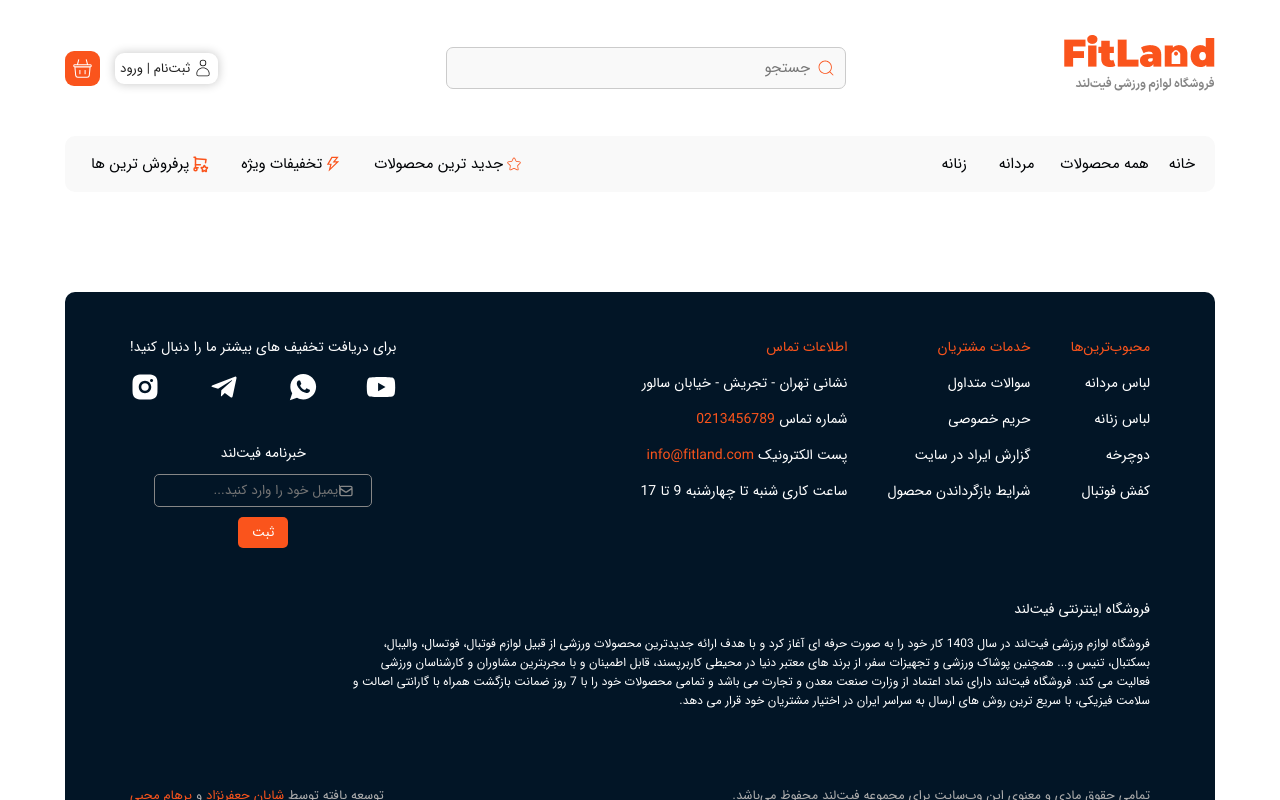
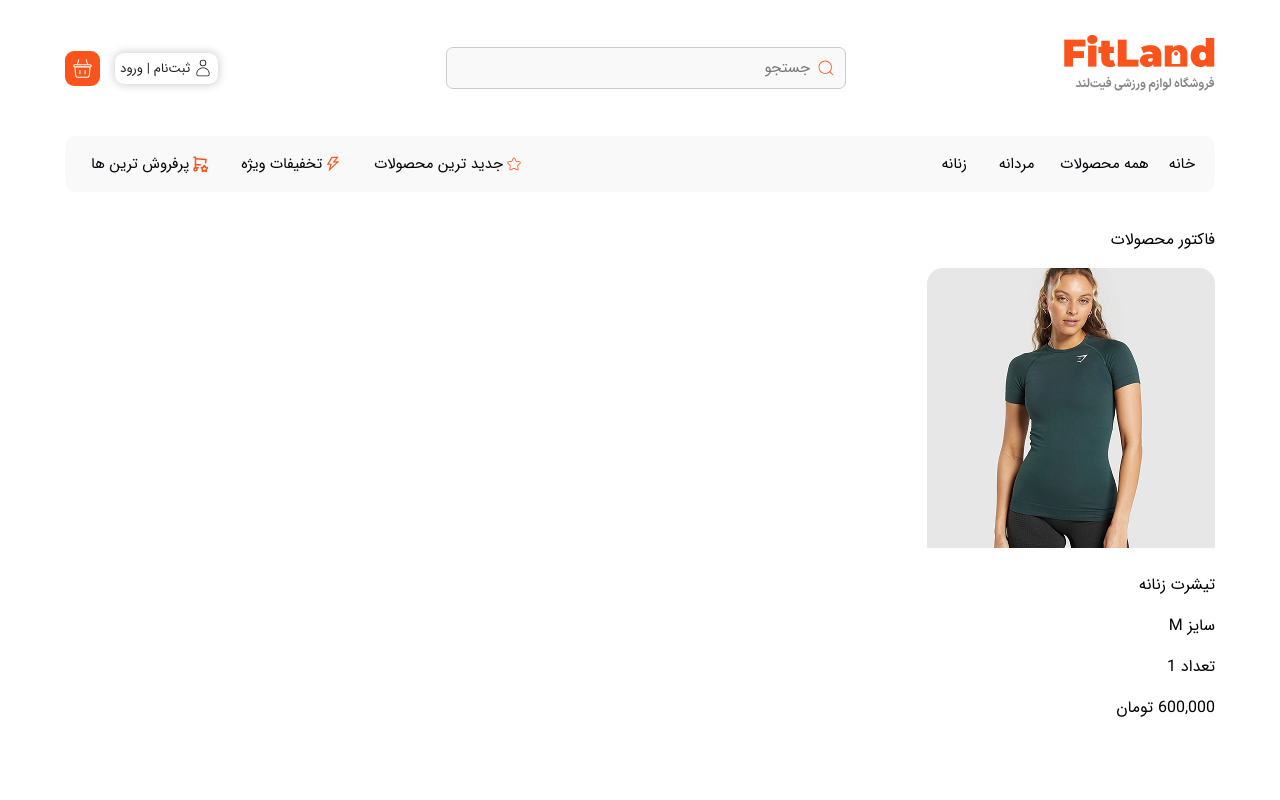
Before and after one commit to NooberThanYall/FitLand, a React (Vite) app: page /Payment in a window 1280 px wide. Shown: the top 800 px of the page. Built offline with nearby package versions, Linux system fonts and the light colour scheme.

Commit message:
develope html templets products invoice

```diff
--- a/src/Components/Cart/GetAddress/GetAddress.css
+++ b/src/Components/Cart/GetAddress/GetAddress.css
@@ -83,6 +83,7 @@
     justify-content: center;
     font-size: 16px;
     cursor: pointer;
+    text-decoration: none;
 }
 
 input[type="number"]::-webkit-outer-spin-button,
--- a/src/Components/Cart/GetAddress/GetAddress.tsx
+++ b/src/Components/Cart/GetAddress/GetAddress.tsx
@@ -1,3 +1,4 @@
+import { Link } from 'react-router';
 import BuyProcess from '../BuyProcess/BuyProcess'
 import './GetAddress.css'
 import './mediaGetAddress.css'
@@ -29,7 +30,7 @@ export default function GetAddress() {
 
         <div className="container-submit-address">
           <p className="title-submit-address">در انتخاب آدرس دقت فرمایید</p>
-          <button className="btn-submit-address">تکمیل فرایند خرید <FaArrowLeftLong /></button>
+          <Link className="btn-submit-address" to={'/Payment'}>تکمیل فرایند خرید <FaArrowLeftLong /></Link>
         </div>
 
       </div>
--- /dev/null
+++ b/src/Components/Cart/Payment/Payment.tsx
@@ -0,0 +1,27 @@
+import './Payment.css'
+import './mediaPayment.css'
+
+export default function Payment() {
+    return (
+        <div className='container'>
+            <p className="title-invoice">فاکتور محصولات</p>
+
+            <div className="container-invoice">
+                <div className="line-1-product-invoice">
+
+                    <div className="container-box-invoice">
+                        <img src="Imgs/img-product.png" className='img-product-invoice' />
+                        <p className="name-product-in-invoice">تیشرت زنانه</p>
+                        <div className="container-detailes-product-in-invoice">
+                            <p className="size-in-invoice">سایز M</p>
+                            <p className="count-in-invoice">تعداد 1</p>
+                            <p className="price-in-invoice">600,000 تومان</p>
+                        </div>
+                    </div>
+
+
+                </div>
+            </div>
+        </div>
+    )
+}
--- a/src/route.tsx
+++ b/src/route.tsx
@@ -1,5 +1,6 @@
 import Cart from "./Components/Cart/Cart";
 import GetAddress from "./Components/Cart/GetAddress/GetAddress";
+import Payment from "./Components/Cart/Payment/Payment";
 import LoginForm from "./Components/LoginForm/LoginForm";
 import ProductDetails from "./Components/ProductDetails/ProductDetails";
 import Shop from "./Components/Shop/Shop";
@@ -13,7 +14,8 @@ let router = [
     { path: '/Cart', element: <Cart /> },
     { path: '/Shop', element: <Shop /> },
     { path: '/MainProduct', element: <ProductDetails /> },
-    { path: '/GetAddress', element: <GetAddress /> }
+    { path: '/GetAddress', element: <GetAddress /> },
+    { path: '/Payment', element: <Payment /> }
 ]
 
 export default router
```
Also changed, not shown: src/Components/Cart/Payment/Payment.css (added), src/Components/Cart/Payment/mediaPayment.css (added).
